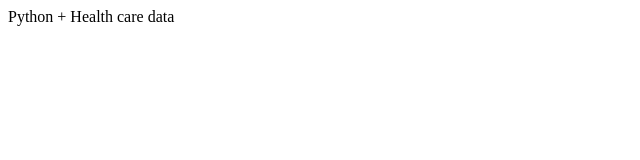
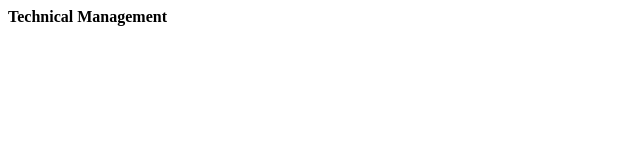
Before and after one commit to tumbleweed-shao/tumbleweed-shao.github.io, a plain HTML site: page index.html in a window 1280 px wide. Shown: the full height of the page, 0-640 px from the left. Drawn offline with Linux system fonts and the light colour scheme.

Commit message:
Update index.html

```diff
--- a/index.html
+++ b/index.html
@@ -1 +1,2 @@
-Python + Health care data
+<B> Technical </B>
+<B> Management </B>
```
